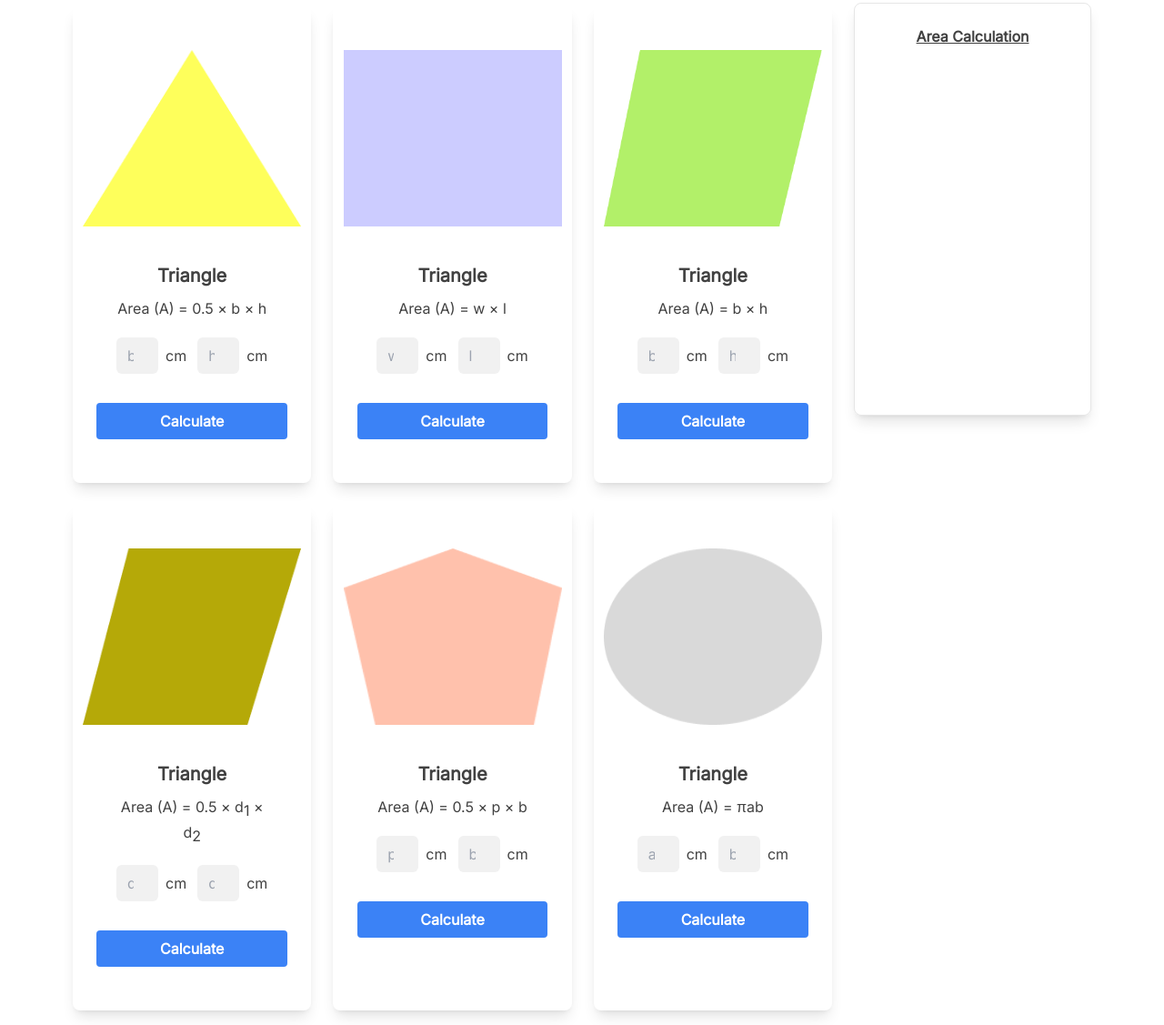
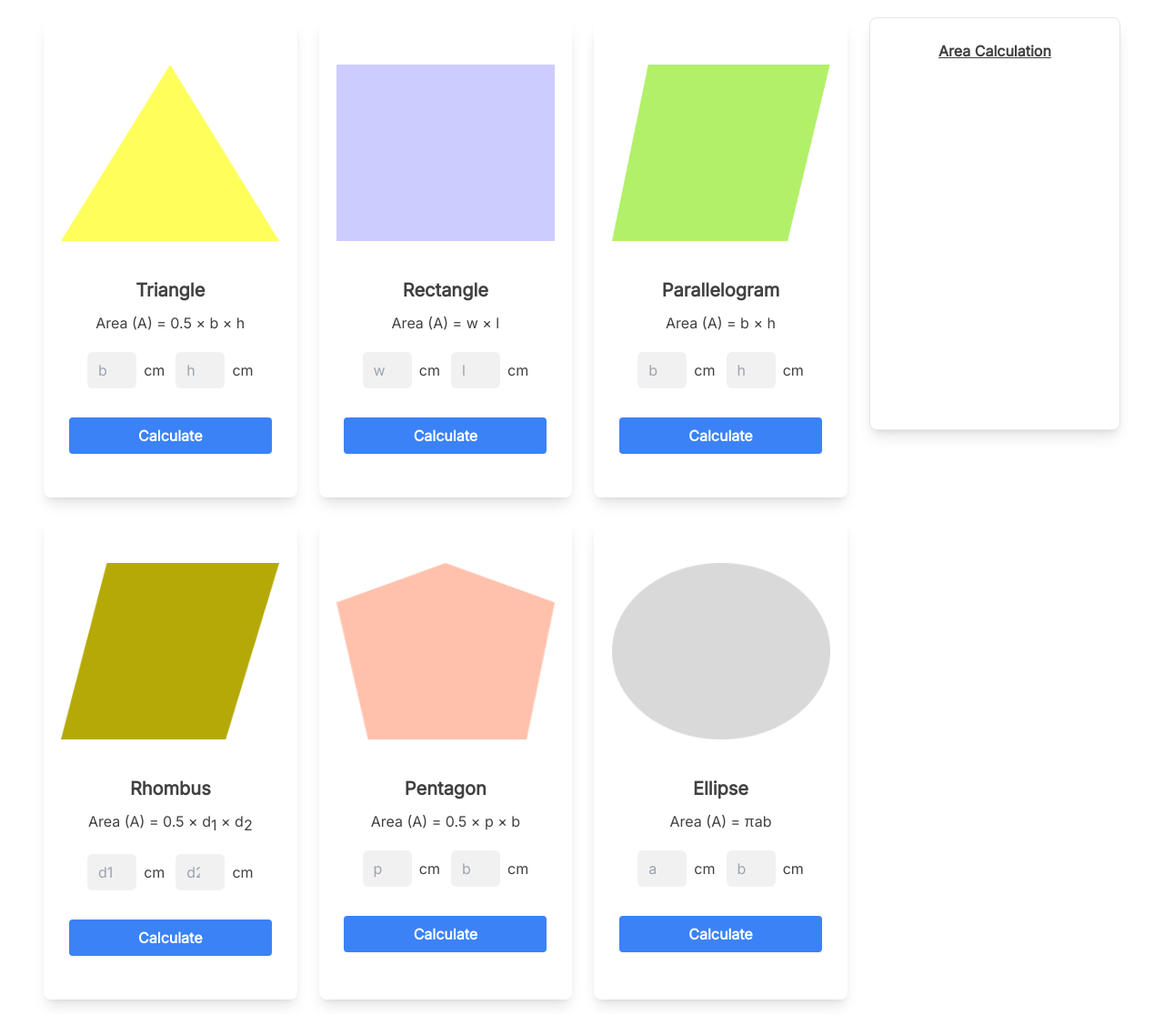
Before and after one commit to Humayun1318/Geometry-genius, a plain HTML site: page index.html in a window 1280 px wide. Shown: the part 189-1316 px from the top of the page at 91% size. Drawn offline with nearby package versions, Linux system fonts and the light colour scheme.

```diff
--- a/index.html
+++ b/index.html
@@ -18,9 +18,9 @@
       }
     </style>
   </head>
-  <body class="py-4 px-8">
+  <body class="py-4">
     <header
-      class="rounded-md py-4 mb-12"
+      class="rounded-md w-[95%] mx-auto py-6 px-4 mb-12"
       style="background: rgba(16, 144, 216, 0.1)"
     >
       <div
@@ -71,7 +71,7 @@
           </div>
             </div>
              <div class="">
-                <button class="w-4/5 bg-black mx-auto bg-blue-500 hover:bg-blue-700 text-white font-bold py-2 px-4 rounded">
+                <button id="triangle-btn" class="w-4/5 bg-black mx-auto bg-blue-500 hover:bg-blue-700 text-white font-bold py-2 px-4 rounded">
                   Calculate
                 </button>
               </div>
@@ -79,7 +79,7 @@
           <div class="max-w-md shadow-lg rounded-lg text-center  py-12">
             <figure><img class="w-60  mb-10 mx-auto" style="height: 194px; " src="images/rectangle.png" alt="Card image"/></figure>
             <div class="card-body px-12" style="color: #414141;">
-              <h2 class="card-title font-bold text-xl mb-2.5">Triangle</h2>
+              <h2 class="card-title font-bold text-xl mb-2.5">Rectangle</h2>
               <p class="font-normal text-base mb-5">
                 Area (A) = w &times; l
               </p>
@@ -105,7 +105,7 @@
           <div class="max-w-md shadow-lg rounded-lg text-center  py-12">
             <figure><img class="w-60  mb-10 mx-auto" style="height: 194px; " src="images/parallelogram.png" alt="Card image"/></figure>
             <div class="card-body px-12" style="color: #414141;">
-              <h2 class="card-title font-bold text-xl mb-2.5">Triangle</h2>
+              <h2 class="card-title font-bold text-xl mb-2.5">Parallelogram</h2>
               <p class="font-normal text-base mb-5">
                 Area (A) = b &times; h
               </p>
@@ -131,7 +131,7 @@
           <div class="max-w-md shadow-lg rounded-lg text-center  py-12">
             <figure><img class="w-60  mb-10 mx-auto" style="height: 194px; " src="images/rhombus.png" alt="Card image"/></figure>
             <div class="card-body px-12" style="color: #414141;">
-              <h2 class="card-title font-bold text-xl mb-2.5">Triangle</h2>
+              <h2 class="card-title font-bold text-xl mb-2.5">Rhombus</h2>
               <p class="font-normal text-base mb-5">
                 Area (A) = 0.5 &times; d<span style="vertical-align: sub;">1</span> &times; d<span style="vertical-align:
                  sub;">2</span>
@@ -158,7 +158,7 @@
           <div class="max-w-md shadow-lg rounded-lg text-center  py-12">
             <figure><img class="w-60  mb-10 mx-auto" style="height: 194px; " src="images/pentagon.png" alt="Card image"/></figure>
             <div class="card-body px-12" style="color: #414141;">
-              <h2 class="card-title font-bold text-xl mb-2.5">Triangle</h2>
+              <h2 class="card-title font-bold text-xl mb-2.5">Pentagon</h2>
               <p class="font-normal text-base mb-5">
                 Area (A) = 0.5 &times; p &times; b
               </p>
@@ -176,7 +176,7 @@
           </div>
             </div>
              <div class="">
-                <button class="w-4/5 bg-black mx-auto bg-blue-500 hover:bg-blue-700 text-white font-bold py-2 px-4 rounded">
+                <button id="pentagon-btn" class="w-4/5 bg-black mx-auto bg-blue-500 hover:bg-blue-700 text-white font-bold py-2 px-4 rounded">
                   Calculate
                 </button>
               </div>
@@ -184,7 +184,7 @@
           <div class="max-w-md shadow-lg rounded-lg text-center  py-12">
             <figure><img class="w-60  mb-10 mx-auto" style="height: 194px; " src="images/ellipse.png" alt="Card image"/></figure>
             <div class="card-body px-12" style="color: #414141;">
-              <h2 class="card-title font-bold text-xl mb-2.5">Triangle</h2>
+              <h2 class="card-title font-bold text-xl mb-2.5">Ellipse</h2>
               <p class="font-normal text-base mb-5">
                 Area (A) = &pi;ab
               </p>
@@ -214,52 +214,17 @@
 
 
         <div class="md:w-[25%] w-full mx-auto mt-5">
-           <div class="max-w-sm shadow-lg rounded-lg py-6 " style="border: 1px solid rgba(17, 17, 17, 0.1);height: 454.2px;">
+           <div class="max-w-sm mx-auto shadow-lg rounded-lg py-6 " style="border: 1px solid rgba(17, 17, 17, 0.1);height: 454.2px;">
             <h4 class="font-bold underline text-center" style="color:rgba(17, 17, 17, 0.8);">Area Calculation</h4>
+            <div id="result">
+
+            </div>
 
           </div>
 
         </div>
       </section>
-      <!-- <section class="grid md:grid-cols-2 gap-6">
-      <div class="">
-          <div
-        class="max-w-md shadow-lg rounded-lg text-center  py-12"
-      >
-        <img class="w-60 mx-auto mb-12" src="images/triangle.png" alt="Card image" />
-        <div class="px-6 py-4">
-          <h2 class="font-bold text-xl mb-2.5">Triangle</h2>
-          <p class="text-gray-700 text-base mb-5">
-           Area (A) = 0.5*b*h
-          </p>
-          <div class="flex mt-4 justify-center">
-            <input
-              class="w-24 px-3 py-2 rounded-md"
-              type="number"
-              placeholder="AB"
-            /> <p class="flex justify-center items-center ml-2">cm</p>
-            <input
-              class="w-24 ml-2 px-3 py-2 rounded-md"
-              type="number"
-              placeholder="CD"
-            /> <p class="flex justify-center items-center ml-2">cm</p>
-          </div>
-        </div>
-        <div class="px-6 pt-4 pb-2">
-          <button
-            class="bg-blue-500 hover:bg-blue-700 text-white font-bold py-2 px-4 rounded"
-          >
-            Submit
-          </button>
-        </div>
-      </div>
+    </main>
 
-      </div>
-      <div class="bg-black">
-
-      </div>
-
-     </section> -->
-    </main>
   </body>
 </html>
```
Also changed, not shown: js/script.js (added).
